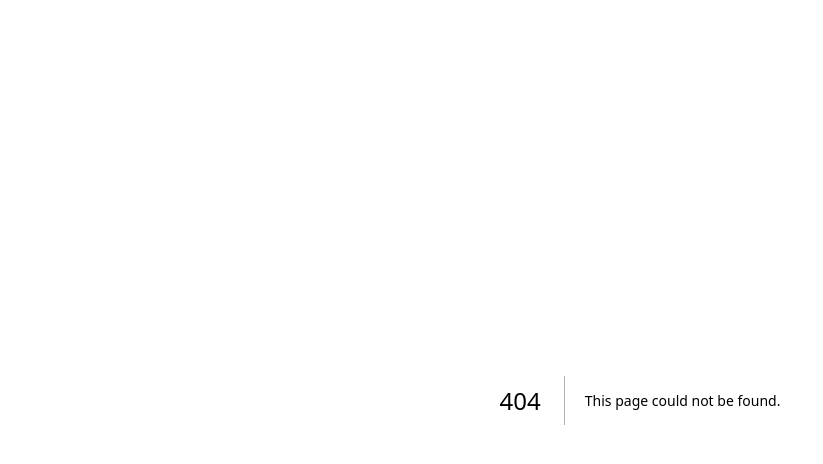
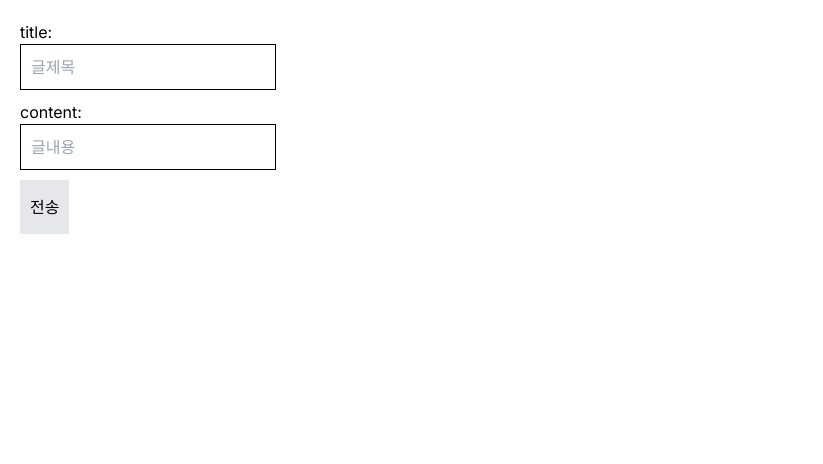
Before and after one commit to rhtjddls123/nextApp, a Next.js app: page /write in a window 1280 px wide. Before the commit this address had no page. Shown: the top 464 px of the page, without its empty margins (0-823 px from the left). Built offline with nearby package versions, Linux system fonts and the light colour scheme.

Commit message:
글작성 페이지 만들고 db insert연결

```diff
--- /dev/null
+++ b/app/write/page.tsx
@@ -0,0 +1,28 @@
+const WritePage = () => {
+  return (
+    <div className=' p-[20px]'>
+      <form action={'/api/post/write'} method='POST'>
+        title:{' '}
+        <input
+          name='title'
+          placeholder='글제목'
+          className=' box-border p-[10px] block mb-[10px] border border-black'
+        ></input>
+        content:{' '}
+        <input
+          name='content'
+          placeholder='글내용'
+          className=' box-border p-[10px] block mb-[10px] border border-black'
+        ></input>
+        <button
+          type='submit'
+          className=' px-[10px] py-[15px] bg-gray-200 border-none roun-[5px]'
+        >
+          전송
+        </button>
+      </form>
+    </div>
+  );
+};
+
+export default WritePage;
--- /dev/null
+++ b/pages/api/list.ts
@@ -0,0 +1,14 @@
+import { connectDB } from '@/util/database';
+import { postType } from '@/util/typs';
+import { NextApiRequest, NextApiResponse } from 'next';
+
+export default async function handler(
+  req: NextApiRequest,
+  res: NextApiResponse
+) {
+  const db = (await connectDB).db('forum');
+  const result = (await db.collection('post').find().toArray()) as postType[];
+  if (req.method === 'GET') {
+    return res.status(200).json(result);
+  }
+}
--- /dev/null
+++ b/pages/api/post/write.ts
@@ -0,0 +1,18 @@
+import { connectDB } from '@/util/database';
+import { postType } from '@/util/typs';
+import { NextApiRequest, NextApiResponse } from 'next';
+
+export default async function handler(
+  req: NextApiRequest,
+  res: NextApiResponse
+) {
+  const db = (await connectDB).db('forum');
+
+  if (req.method === 'POST') {
+    const data: postType = req.body;
+    if (data.title && data.content) {
+      const result = await db.collection('post').insertOne(req.body);
+      return res.status(200).json(result);
+    }
+  }
+}
--- /dev/null
+++ b/pages/api/test.ts
@@ -0,0 +1,7 @@
+import { NextApiRequest, NextApiResponse } from 'next';
+
+export default function handler(req: NextApiRequest, res: NextApiResponse) {
+  if (req.method === 'POST') {
+    return res.status(200).json('처리완료');
+  }
+}
--- /dev/null
+++ b/pages/api/time.ts
@@ -0,0 +1,8 @@
+import { NextApiRequest, NextApiResponse } from 'next';
+
+export default function handler(req: NextApiRequest, res: NextApiResponse) {
+  const offset = new Date().getTimezoneOffset() * 60000;
+  if (req.method === 'GET') {
+    return res.status(200).json(new Date(Date.now() - offset));
+  }
+}
```
